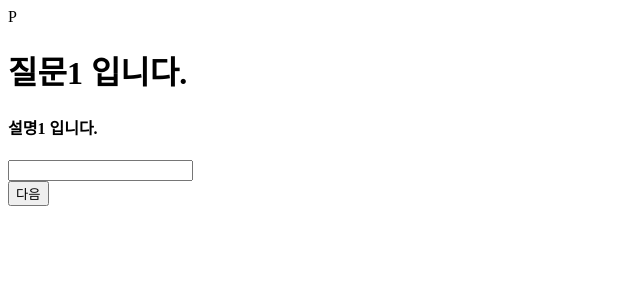
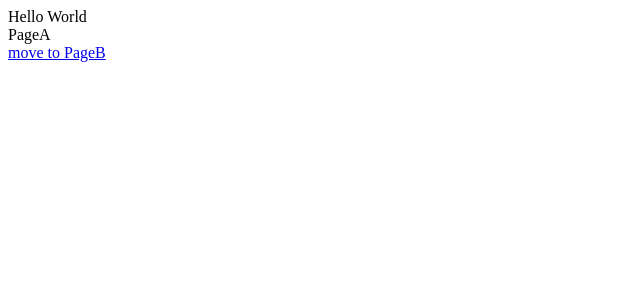
Before and after one commit to gyungsubLee/inflearn_react_prac, a React (Vite) app: page / in a window 1280 px wide. Shown: the top 300 px of the page, without its empty margins (0-640 px from the left). Built offline with nearby package versions, Linux system fonts and the light colour scheme.

Commit message:
feat: router  기본 문법 학습

```diff
--- a/package.json
+++ b/package.json
@@ -11,7 +11,8 @@
   },
   "dependencies": {
     "react": "^18.3.1",
-    "react-dom": "^18.3.1"
+    "react-dom": "^18.3.1",
+    "react-router-dom": "^6.28.2"
   },
   "devDependencies": {
     "@eslint/js": "^9.17.0",
--- a/src/App.tsx
+++ b/src/App.tsx
@@ -2,6 +2,9 @@ import { useState } from "react";
 import ProgressIndicator from "./components/ProgressIndicator";
 import QuestionBox from "./components/QuestionBox";
 import { IQuestion } from "./\btypes";
+import { Route, Routes } from "react-router-dom";
+import PageA from "./pages/PageA";
+import PageB from "./pages/PageB";
 
 const questions: IQuestion[] = [
   {
@@ -24,22 +27,29 @@ function App() {
   const step = 0;
   const [answers, setAnsers] = useState<string[]>([]);
   return (
-    <div className="App">
-      <ProgressIndicator />
-      <QuestionBox
-        question={questions[step]}
-        questionsLength={questions.length}
-        step={step}
-        answer={answers[step]}
-        setAnswers={(newAnswer) => {
-          setAnsers((answers) => {
-            const newAnswers = [...answers];
-            newAnswers[step] = newAnswer;
-            return newAnswers;
-          });
-        }}
-      />
-    </div>
+    // <div className="App">
+    //   <ProgressIndicator />
+    //   <QuestionBox
+    //     question={questions[step]}
+    //     questionsLength={questions.length}
+    //     step={step}
+    //     answer={answers[step]}
+    //     setAnswers={(newAnswer) => {
+    //       setAnsers((answers) => {
+    //         const newAnswers = [...answers];
+    //         newAnswers[step] = newAnswer;
+    //         return newAnswers;
+    //       });
+    //     }}
+    //   />
+    // </div>
+    <>
+      <div>Hello World</div>
+      <Routes>
+        <Route path="/" element={<PageA />} />
+        <Route path="/2" element={<PageB />} />
+      </Routes>
+    </>
   );
 }
 
--- a/src/main.tsx
+++ b/src/main.tsx
@@ -1,9 +1,12 @@
 import { StrictMode } from "react";
 import { createRoot } from "react-dom/client";
 import App from "./App.tsx";
+import { BrowserRouter } from "react-router-dom";
 
 createRoot(document.getElementById("root")!).render(
   <StrictMode>
-    <App />
+    <BrowserRouter>
+      <App />
+    </BrowserRouter>
   </StrictMode>
 );
--- /dev/null
+++ b/src/pages/PageA/index.tsx
@@ -0,0 +1,14 @@
+import { Link } from "react-router-dom";
+
+const PageA = () => {
+  return (
+    <>
+      <div>PageA</div>
+      <div>
+        <Link to="/2">move to PageB</Link>
+      </div>
+    </>
+  );
+};
+
+export default PageA;
--- /dev/null
+++ b/src/pages/PageB/index.tsx
@@ -0,0 +1,14 @@
+import { Link } from "react-router-dom";
+
+const PageB = () => {
+  return (
+    <>
+      <div>PageB</div>
+      <div>
+        <Link to="/">move to PageA</Link>
+      </div>
+    </>
+  );
+};
+
+export default PageB;
```
Also changed, not shown: 1 other file (tests, documents, lock files or other folders).
